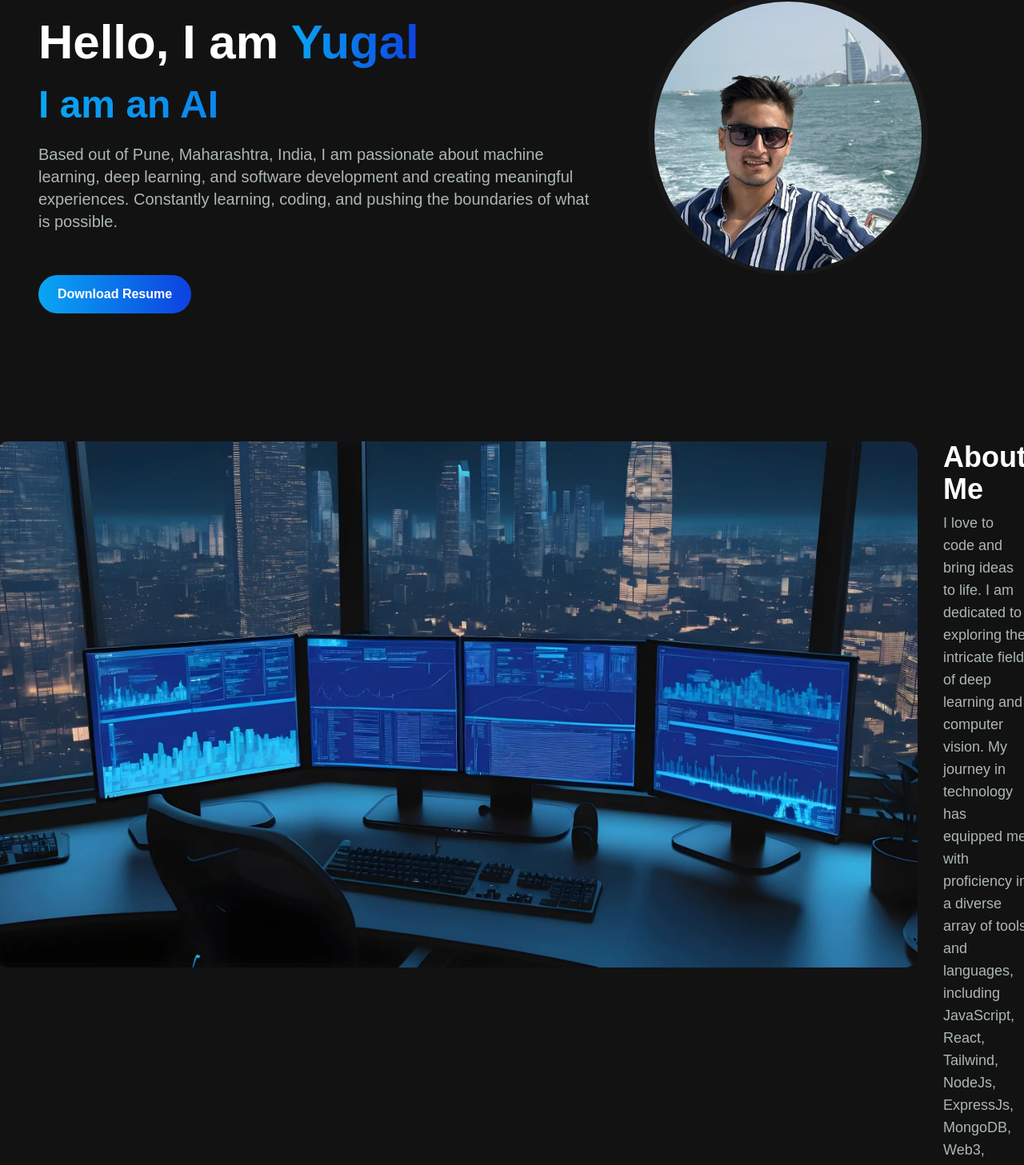
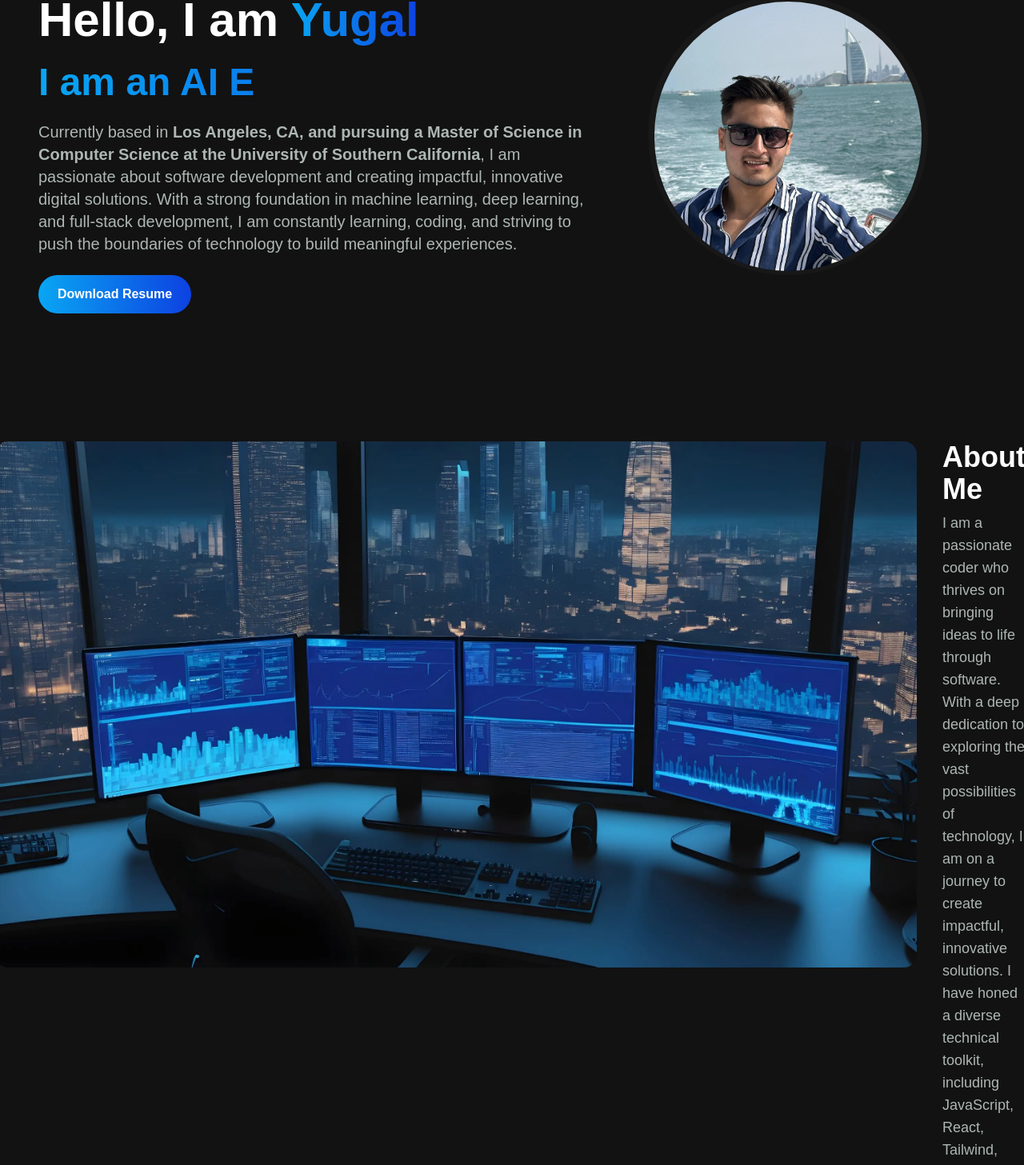
Before and after one commit to yugal82/portfolio-website, a Next.js app: page / in a window 1280 px wide. Shown: the part 134-1591 px from the top of the page at 80% size. Built offline with nearby package versions, Linux system fonts and the light colour scheme.

Commit message:
added skills, updated about me text

```diff
--- a/src/app/components/About.jsx
+++ b/src/app/components/About.jsx
@@ -16,7 +16,7 @@ const About = () => {
                 <Image src='/images/about-image.webp' width={500} height={500} alt='about-me' className='rounded-2xl w-full' />
                 <div className='mt-4 md:mt-0'>
                     <h2 className='text-white text-4xl font-bold mb-2'>About Me</h2>
-                    <p className='text-base md:text-lg text-[#adb7b3]'>I love to code and bring ideas to life. I am dedicated to exploring the intricate field of deep learning and computer vision. My journey in technology has equipped me with proficiency in a diverse array of tools and languages, including JavaScript, React, Tailwind, NodeJs, ExpressJs, MongoDB, Web3, Ethereum, Ethersjs, Solidity, Python, various machine learning libraries, and Git/Github. Continuously pushing the boundaries, I am committed to expanding my knowledge base and embracing emerging technologies.</p>
+                    <p className='text-base md:text-lg text-[#adb7b3]'>I am a passionate coder who thrives on bringing ideas to life through software. With a deep dedication to exploring the vast possibilities of technology, I am on a journey to create impactful, innovative solutions. I have honed a diverse technical toolkit, including JavaScript, React, Tailwind, NodeJs, ExpressJs, MongoDB, Web3, Ethereum, Ethers.js, Solidity, Python, and a wide range of machine learning libraries. My experiences in both frontend and backend development, paired with my commitment to expanding my knowledge base, empower me to tackle complex challenges and drive meaningful progress. Embracing emerging technologies, <b>I am a genuine learner who is constantly pushing boundaries, ready to create, learn, and innovate.</b></p>
                 </div>
             </div>
             <Tabs categories={['Skills', 'Certifications', 'Education']} getSelectedTabIndex={getSelectedTabIndex} />
--- a/src/app/components/Hero.jsx
+++ b/src/app/components/Hero.jsx
@@ -30,7 +30,7 @@ const Hero = () => {
                         />
                         </p>
                     </h1>
-                    <p className='text-[#adb7b3] text-base sm:text-lg lg:text-xl mb-6'>Based out of Pune, Maharashtra, India, I am passionate about machine learning, deep learning, and software development and creating meaningful experiences. Constantly learning, coding, and pushing the boundaries of what is possible.</p>
+                    <p className='text-[#adb7b3] text-base sm:text-lg lg:text-xl mb-6'>Currently based in <b>Los Angeles, CA, and pursuing a Master of Science in Computer Science at the University of Southern California</b>, I am passionate about software development and creating impactful, innovative digital solutions. With a strong foundation in machine learning, deep learning, and full-stack development, I am constantly learning, coding, and striving to push the boundaries of technology to build meaningful experiences.</p>
                 </div>
                 <div className='col-span-5 place-self-center'>
                     <div className='rounded-full p-2 bg-[#181818] w-[250px] h-[250px] lg:w-[350px] lg:h-[350px]'>
--- a/src/app/components/Projects.jsx
+++ b/src/app/components/Projects.jsx
@@ -13,7 +13,7 @@ const projectsDetails = [
     {
         name: "Ecommerce App",
         image: "/images/projects/ecommerce-app.webp",
-        demoLink: "https://ecommerce-clothing-ui.vercel.app",
+        demoLink: "https://fashionfusion-ui.vercel.app/",
         githubLink: "https://github.com/yugal82/ecommerce-backend",
         skills: ["ReactJs", "Redux", "NodeJS", "ExpressJS", "MongoDB", "PassportJS", "Tailwind CSS", "Postman"]
     },
@@ -52,13 +52,13 @@ const projectsDetails = [
         githubLink: 'https://github.com/yugal82/Natuors-MERN',
         skills: ['NodeJS', 'ExpressJS', 'MongoDB', 'Mongoose', 'REST Api', 'JWT Token', 'Pug', 'Postman']
     },
-    {
-        name: 'House price prediction using ML',
-        image: '/images/projects/house-prediction.webp',
-        demoLink: '',
-        githubLink: 'https://github.com/yugal82/Machine-Learning/tree/master/Projects/Project-1',
-        skills: ['Python', 'ML', 'Regression', 'Pandas', 'Matplotlib', 'Scikit-Learn']
-    },
+    // {
+    //     name: 'House price prediction using ML',
+    //     image: '/images/projects/house-prediction.webp',
+    //     demoLink: '',
+    //     githubLink: 'https://github.com/yugal82/Machine-Learning/tree/master/Projects/Project-1',
+    //     skills: ['Python', 'ML', 'Regression', 'Pandas', 'Matplotlib', 'Scikit-Learn']
+    // },
     {
         name: 'Cryptopedia',
         image: '/images/projects/cryptopedia.webp',
--- a/src/app/components/Skills.jsx
+++ b/src/app/components/Skills.jsx
@@ -1,7 +1,7 @@
 import Image from 'next/image';
 import React from 'react'
 
-const skills = ['c.svg', 'c++.svg', 'javascript.svg', 'python.svg', 'solidity.svg', 'react.svg', 'redux.svg', 'nodejs.svg', 'express.webp', 'mongodb.svg', 'pandas.svg', 'numpy.svg', 'scikit.webp', 'keras.webp', 'tensorflow.svg', 'pytorch.svg', 'ethereum.svg', 'tailwindcss.svg', 'html.svg', 'css.svg', 'ethers.webp', 'git.svg', 'github.svg', 'postman.svg']
+const skills = ['c.svg', 'c++.svg', 'javascript.svg', 'python.svg', 'java.svg', 'solidity.svg', 'react.svg', 'redux.svg', 'nodejs.svg', 'express.webp', 'mongodb.svg', 'pandas.svg', 'numpy.svg', 'scikit.webp', 'keras.webp', 'tensorflow.svg', 'pytorch.svg', 'ethereum.svg', 'tailwindcss.svg', 'html.svg', 'css.svg', 'ethers.webp', 'git.svg', 'github.svg', 'postman.svg']
 
 const Skills = () => {
     return (
```
Also changed, not shown: public/images/skills/java.svg (added).
